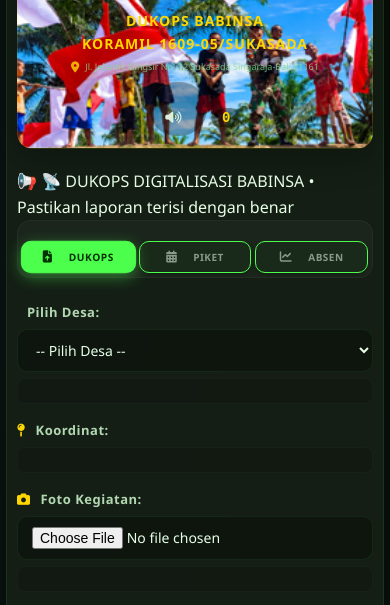
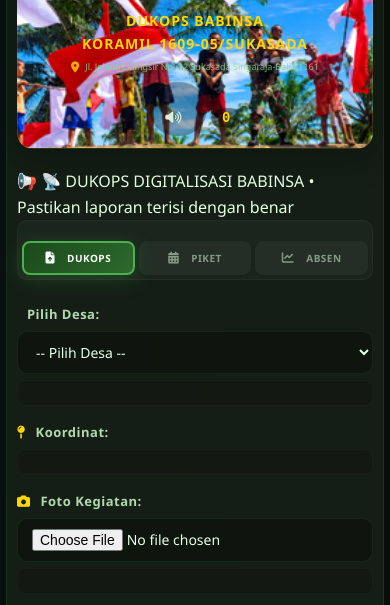
Before and after one commit to sukasada05/sukasada05, a website: page index.html in a window 390 px wide. Shown: the part 160-765 px from the top of the page. Drawn offline with nearby package versions, Linux system fonts and the light colour scheme; no server answers; some icons are missing; files whose address does not match are found by name.

Commit message:
Update navigation.css

```diff
--- a/css/navigation.css
+++ b/css/navigation.css
@@ -15,7 +15,7 @@
 .nav-btn {
     flex: 1;
     padding: 12px 16px;
-    border: none;
+    border: 2px solid transparent; /* TAMBAHKAN border transparan */
     border-radius: 10px;
     cursor: pointer;
     font-weight: 600;
@@ -26,8 +26,9 @@
     justify-content: center;
     gap: 8px;
     transition: all 0.3s cubic-bezier(0.4, 0, 0.2, 1);
-    background: transparent;
+    background: rgba(255, 255, 255, 0.04); /* TAMBAHKAN background subtle */
     color: #889988;
+    box-shadow: 0 1px 3px rgba(0, 0, 0, 0.1); /* TAMBAHKAN shadow subtle */
 }
 
 .nav-btn i {
@@ -35,92 +36,76 @@
     transition: transform 0.3s ease;
 }
 
+/* HOVER - saat mouse di atas tombol */
 .nav-btn:hover {
     color: #ddeedd;
-    background: rgba(255, 255, 255, 0.04);
+    background: rgba(255, 255, 255, 0.08);
+    border-color: rgba(255, 255, 255, 0.1);
+    transform: translateY(-2px);
+    box-shadow: 0 4px 12px rgba(0, 0, 0, 0.15);
 }
 
 .nav-btn:hover i {
-    transform: translateY(-2px);
-}
-
-.nav-btn.active {
-    color: #fff;
-}
-
-.nav-btn-dukops.active {
-    background: linear-gradient(135deg, #1a4a1a, #2d6a2d);
-    box-shadow: 0 4px 20px rgba(76, 175, 80, 0.25);
-}
-
-.nav-btn-piket.active {
-    background: linear-gradient(135deg, #6a4a1a, #8a6a2d);
-    box-shadow: 0 4px 20px rgba(255, 165, 0, 0.2);
-}
-
-.nav-btn-absen.active {
-    background: linear-gradient(135deg, #1a2a4a, #2d4a6a);
-    box-shadow: 0 4px 20px rgba(52, 152, 219, 0.2);
-}
-.nav-btn {
-    flex: 1 1 0;
-    min-width: 0;
-    padding: 12px 14px;
-    border: 2px solid #4dff4d; /* TAMBAHKAN border hijau */
-    border-radius: 10px;
-    font-size: 15px;
-    font-weight: bold;
-    cursor: pointer;
-    transition: all 0.3s ease;
-    background: #1a2a1a; /* Warna lebih gelap */
-    color: #8a9a8a; /* Warna teks abu-abu */
-    white-space: normal;
-    text-align: center;
-    box-shadow: 0 2px 4px rgba(0,0,0,0.2); /* TAMBAHKAN shadow */
-}
-
-/* HOVER - saat mouse di atas tombol */
-.nav-btn:hover {
-    background: #2a4a2a;
-    color: #e6ffe6;
-    border-color: #7dff7d;
-    transform: translateY(-2px);
-    box-shadow: 0 4px 12px rgba(77, 255, 77, 0.2);
+    transform: translateY(-2px) scale(1.1);
 }
 
 /* ACTIVE - tombol yang sedang dipilih */
 .nav-btn.active {
-    background: #4dff4d;
-    color: #003300;
-    border-color: #4dff4d;
-    box-shadow: 0 4px 15px rgba(77, 255, 77, 0.4);
-    transform: scale(1.02);
+    color: #fff;
+    transform: translateY(0);
+    border-color: transparent;
 }
 
-/* ACTIVE per tab dengan warna berbeda */
+/* ========== WARNA ACTIVE PER TAB ========== */
+
+/* DUKOPS - Hijau */
 .nav-btn-dukops.active {
-    background: #4dff4d;
-    color: #003300;
-    border-color: #4dff4d;
+    background: linear-gradient(135deg, #1a4a1a, #2d6a2d);
+    box-shadow: 0 4px 20px rgba(76, 175, 80, 0.25);
+    border-color: #4caf50;
 }
 
+/* PIKET - Orange/Kuning */
 .nav-btn-piket.active {
-    background: #ffcc00;
-    color: #003300;
-    border-color: #ffcc00;
+    background: linear-gradient(135deg, #6a4a1a, #8a6a2d);
+    box-shadow: 0 4px 20px rgba(255, 165, 0, 0.2);
+    border-color: #ff9800;
 }
 
+/* ABSEN - Biru */
 .nav-btn-absen.active {
-    background: #ff6600;
-    color: #003300;
-    border-color: #ff6600;
+    background: linear-gradient(135deg, #1a2a4a, #2d4a6a);
+    box-shadow: 0 4px 20px rgba(52, 152, 219, 0.2);
+    border-color: #3498db;
 }
 
-/* Responsive Mobile */
+/* ========== RESPONSIVE MOBILE ========== */
 @media screen and (max-width: 480px) {
+    .nav-buttons {
+        gap: 4px;
+        padding: 3px;
+        border-radius: 10px;
+    }
+
     .nav-btn {
-        font-size: 12px;
+        font-size: 11px;
         padding: 10px 8px;
-        border-width: 1.5px;
+        gap: 4px;
+        border-radius: 8px;
+    }
+
+    .nav-btn i {
+        font-size: 13px;
     }
 }
+
+/* ========== ANIMASI ACTIVE ========== */
+.nav-btn.active {
+    animation: navPulse 0.5s ease;
+}
+
+@keyframes navPulse {
+    0% { transform: scale(0.95); }
+    50% { transform: scale(1.02); }
+    100% { transform: scale(1); }
+}
```
